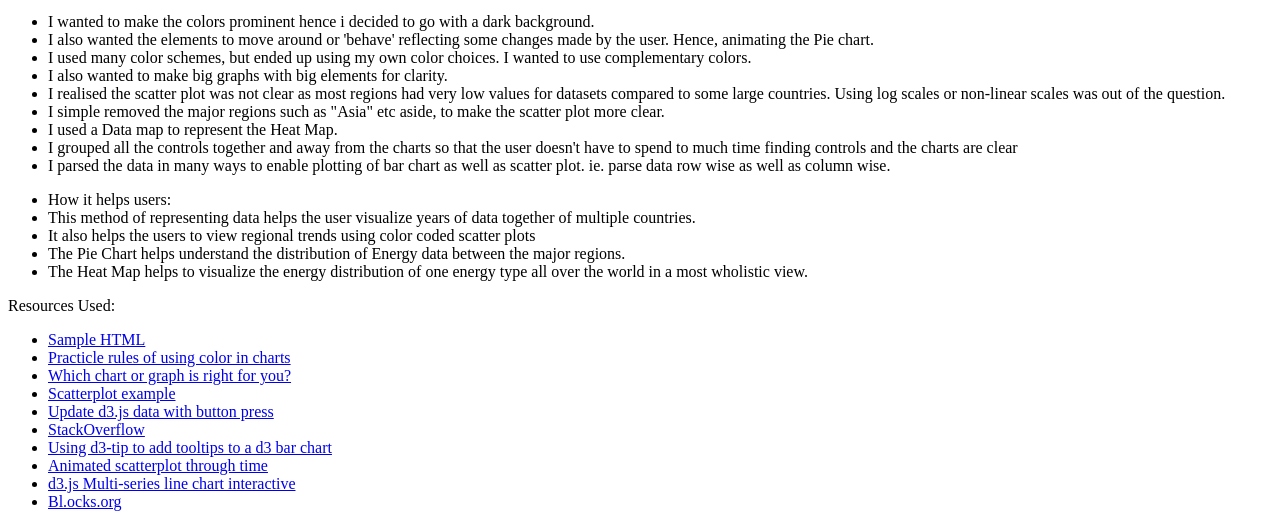
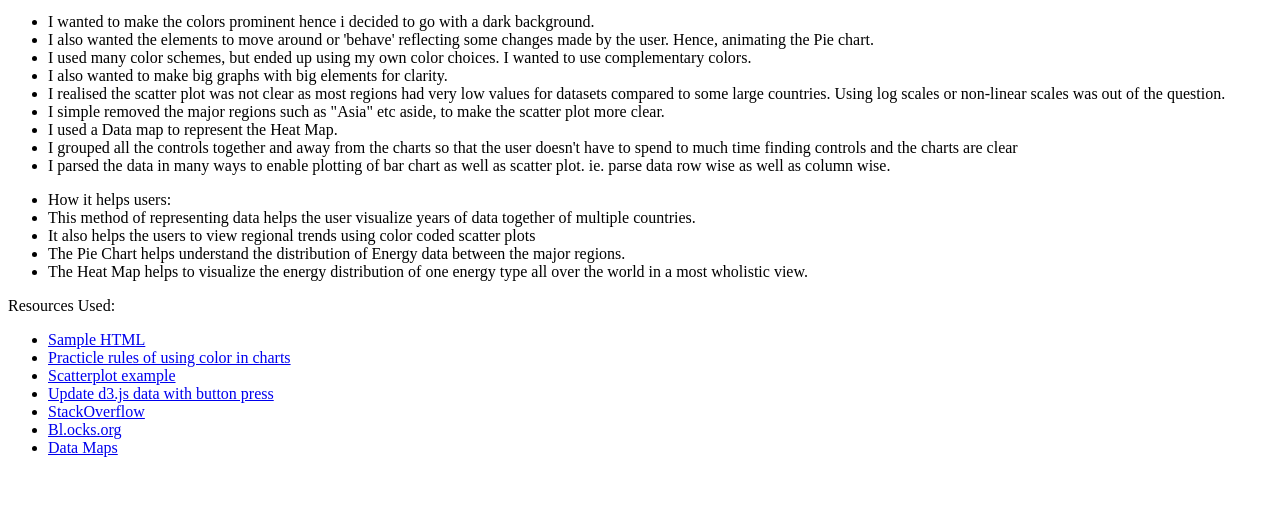
Before and after one commit to onkarborg/VisualAnalytics, a plain HTML site: page docs.html in a window 1280 px wide. Shown: the part 812-1339 px from the top of the page. After the commit the page ends 1285 px from the top, so only its background shows below. Drawn offline with Linux system fonts and the light colour scheme.

Commit message:
Update docs.html

```diff
--- a/docs.html
+++ b/docs.html
@@ -47,14 +47,11 @@ Resources Used:
 <ul>
     <li><a href="http://vis.ninja/teaching/h590/project1/sample.html">Sample HTML</a></li>
     <li><a href="http://www.perceptualedge.com/articles/visual_business_intelligence/rules_for_using_color.pdf">Practicle rules of using color in charts </a></li>
-    <li><a href="https://www.tableau.com/sites/default/files/media/which_chart_v6_final_0.pdf">Which chart or graph is right for you?</a></li>
     <li><a href="http://bl.ocks.org/mbostock/3887118">Scatterplot example</a></li>
     <li><a href="http://bl.ocks.org/d3noob/7030f35b72de721622b8">Update d3.js data with button press</a></li>
     <li><a href="http://stackoverflow.com">StackOverflow</a></li>
-    <li><a href="http://bl.ocks.org/Caged/6476579">Using d3-tip to add tooltips to a d3 bar chart</a></li>
-    <li><a href="http://bl.ocks.org/darrenjaworski/5544599">Animated scatterplot through time</a></li>
-    <li><a href="http://bl.ocks.org/DStruths/9c042e3a6b66048b5bd4">d3.js Multi-series line chart interactive</a></li>
     <li><a href="http://bl.ocks.org">Bl.ocks.org</a></li>
+    <li><a href="https://www.jasondavies.com/">Data Maps</a></li>
 </ul>
 </p>
 </body>
```
